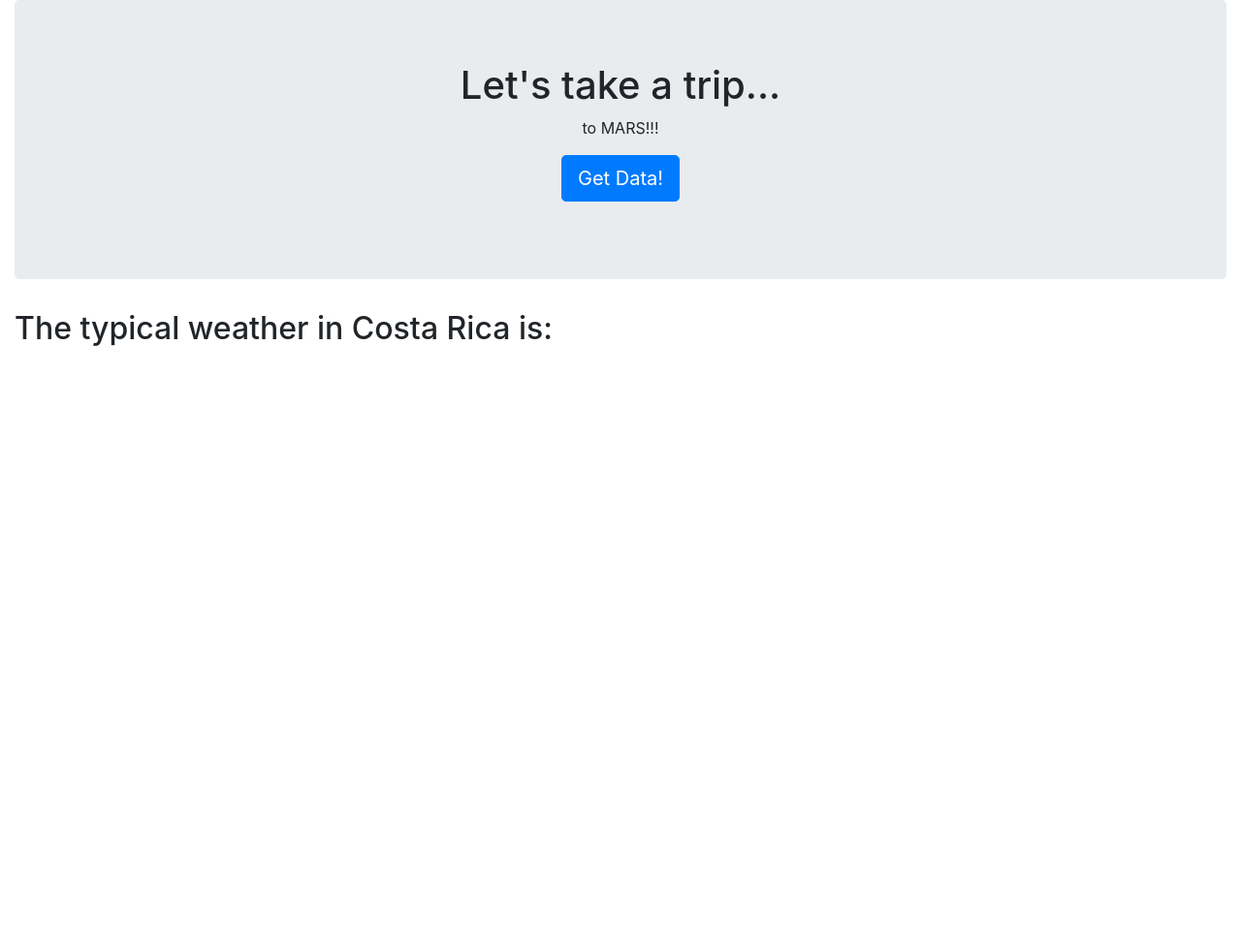
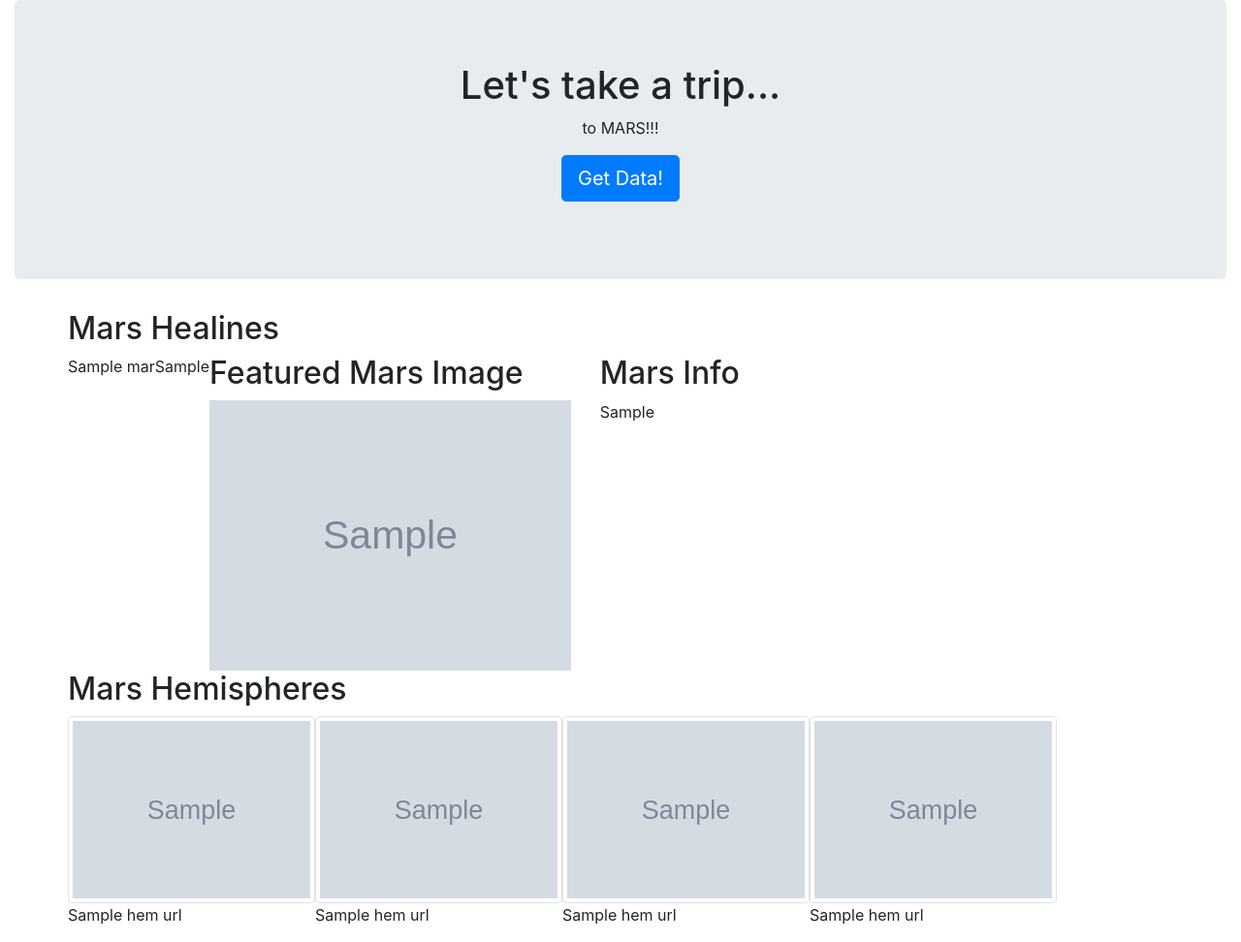
Before and after one commit to truthprice/web-scraping-challenge, a Flask app: page / in a window 1280 px wide. Shown: the whole page at 97% size. Before the commit the page ends 357 px from the top, so only its background shows below. Run offline with Flask 2, Linux system fonts and the light colour scheme; grey boxes marked "Sample" are stand-in pictures; a database or web service that is not in the repository returns one stand-in record (values such as "Sample title"); some libraries are stand-ins or nearby versions.

Commit message:
final commits with app.py and html updated

```diff
--- a/Missions_to_Mars/app.py
+++ b/Missions_to_Mars/app.py
@@ -17,7 +17,7 @@ def home():
     martianary = mongo.db.mars.find_one()
 
     # Return template and data
-    return render_template("index.html", martianary=martianary)
+    return render_template("index.html", mars=martianary)
 
 
 # Route that will trigger the scrape function
@@ -25,10 +25,10 @@ def home():
 def scrape():
 
     # Run the scrape function
-    mars = scrape_mars.scrape_info()
+    mars = scrape_mars.scrape()
 
     # Update the Mongo database using update and upsert=True
-    mongo.db.mars.update_one({}, mars, upsert=True)
+    mongo.db.mars.update_one({}, {"$set": mars}, upsert=True)
 
     # Redirect back to home page
     return redirect("/")
--- a/Missions_to_Mars/templates/index.html
+++ b/Missions_to_Mars/templates/index.html
@@ -17,11 +17,55 @@
       <p>to MARS!!!</p>
       <p><a class="btn btn-primary btn-lg" href="/scrape" role="button">Get Data!</a></p>
     </div>
-    <h2>The typical weather in Costa Rica is:</h2>
-    <h3></h3>
-    <h3></h3>
+    <div class="container">
+      <div class="row">
+        <div class="row col-md-12">
+          <h2>Mars Healines</h2>
+
+        </div>
+          <p>{{mars.news_title}}</p><br>
+          <p>{{mars.news_p}}</p>
+      <div class="row">
+        <div class="col-md-8">
+          <h2>Featured Mars Image</h2>
+          <img class="img-fluid" src="{{mars.featured_image_url}}">
+        </div>
+        <div class="col-md-4">
+          <h2>Mars Info</h2>
+          <div class="table">{{mars.html_table|safe}}</div>
+        </div>
+      </div>
+      </div>
+      <div class='row'>
+        <div class="row col-lg-12"><h2>Mars Hemispheres</h2></div>
+
+          <div class="row col-md-3">
+
+            <div class="box skyblue"><img src={{mars.hem_url[0].img_url}} class="img-thumbnail"></div>
+            <p class="caption">{{mars.hem_url[0].title}}</p>
+          </div>
+          <div class="row col-md-3">
+
+            <div class="box skyblue"><img src={{mars.hem_url[1].img_url}} class="img-thumbnail"></div>
+            <p class="caption">{{mars.hem_url[1].title}}</p>
+          </div>
+          <div class="row col-md-3">
+
+            <div class="box skyblue"><img src={{mars.hem_url[2].img_url}} class="img-thumbnail"></div>
+            <p class="caption">{{mars.hem_url[2].title}}</p>
+          </div>
+          <div class="row col-md-3">
+
+            <div class="box skyblue"><img src={{mars.hem_url[3].img_url}} class="img-thumbnail"></div>
+            <p class="caption">{{mars.hem_url[3].title}}</p>
+          </div>
+        </div>
+
+      </div>
+
+    </div>
   </div>
-  </div>
+
 </body>
 
 </html>
```
